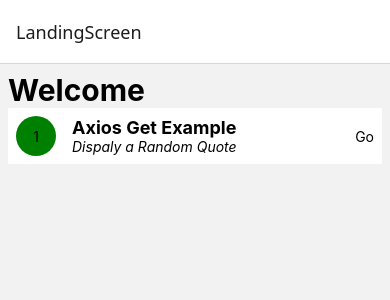
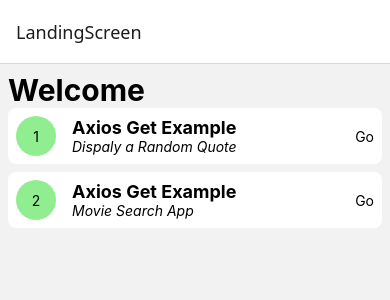
Before and after one commit to abidroid/RNCLITestApp, a React Native app: screen / in a window 390 px wide. Shown: the top 300 px of the page. Built offline with nearby package versions, Linux system fonts and the light colour scheme.

Commit message:
movie search

```diff
--- a/components/LandingScreenItem/style.js
+++ b/components/LandingScreenItem/style.js
@@ -1,18 +1,18 @@
-import { StyleSheet } from "react-native";
-
+import {StyleSheet} from 'react-native';
 
 const style = StyleSheet.create({
-
   listTile: {
     backgroundColor: 'white',
     flexDirection: 'row',
     alignItems: 'center',
     padding: 8,
     gap: 16,
+    borderRadius: 8,
+    marginBottom: 8,
   },
 
   leading: {
-        backgroundColor: 'green',
+    backgroundColor: 'lightgreen',
     padding: 8,
     borderRadius: 20,
     width: 40,
@@ -20,7 +20,7 @@ const style = StyleSheet.create({
     alignItems: 'center',
     justifyContent: 'center',
   },
-    listTileColumn :{
+  listTileColumn: {
     flexDirection: 'column',
     flex: 1,
   },
@@ -29,7 +29,7 @@ const style = StyleSheet.create({
     fontSize: 18,
   },
   subtitle: {
-        fontStyle: 'italic'
+    fontStyle: 'italic',
   },
   trailing: {},
 });
--- a/screens/AxiosMovieSearch/AxiosMovieSearchScreen.js
+++ b/screens/AxiosMovieSearch/AxiosMovieSearchScreen.js
@@ -1,11 +1,13 @@
 import {SafeAreaView} from 'react-native-safe-area-context';
 import {Text} from 'react-native';
 import style from './style';
+import { TextInput } from 'react-native-gesture-handler';
 
 const AxiosMovieSearchScreen = () => {
   return (
     <SafeAreaView style={style.container}>
       <Text>Movie Search</Text>
+      <TextInput style={style.input}/>
     </SafeAreaView>
   );
 };
--- a/screens/AxiosMovieSearch/style.js
+++ b/screens/AxiosMovieSearch/style.js
@@ -2,7 +2,10 @@ import { StyleSheet } from "react-native";
 
 const style = StyleSheet.create({
 
-    container: {flex: 1},
+    container: {flex: 1, padding: 8,},
+    input: {
+        borderWidth: 1,
+    },
 });
 
 export default style;
--- a/screens/LandingScreen/LandingScreen.js
+++ b/screens/LandingScreen/LandingScreen.js
@@ -16,6 +16,12 @@ const LandingScreen = ({navigation}) => {
           subtitle="Dispaly a Random Quote"
           onPress={() => navigation.navigate(Routes.AxiosExampleOne)}
         />
+        <LandingScreenItem
+          serialNo="2"
+          title="Axios Get Example"
+          subtitle="Movie Search App"
+          onPress={() => navigation.navigate(Routes.AxiosMovieSearch)}
+        />
       </ScrollView>
     </SafeAreaView>
   );
```
Also changed, not shown: screens/LandingScreen/style.js (+6 -8 lines). Lines whose indentation alone changed are shown as unchanged.
